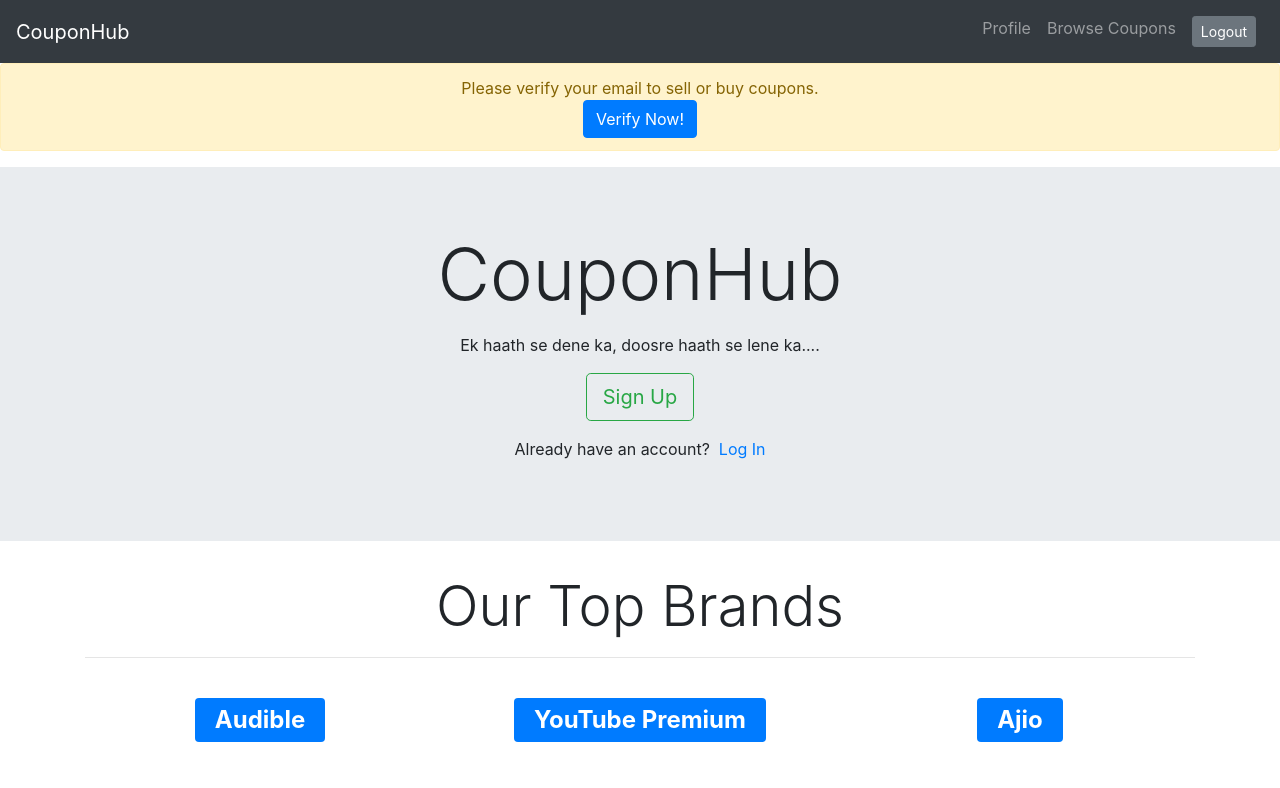
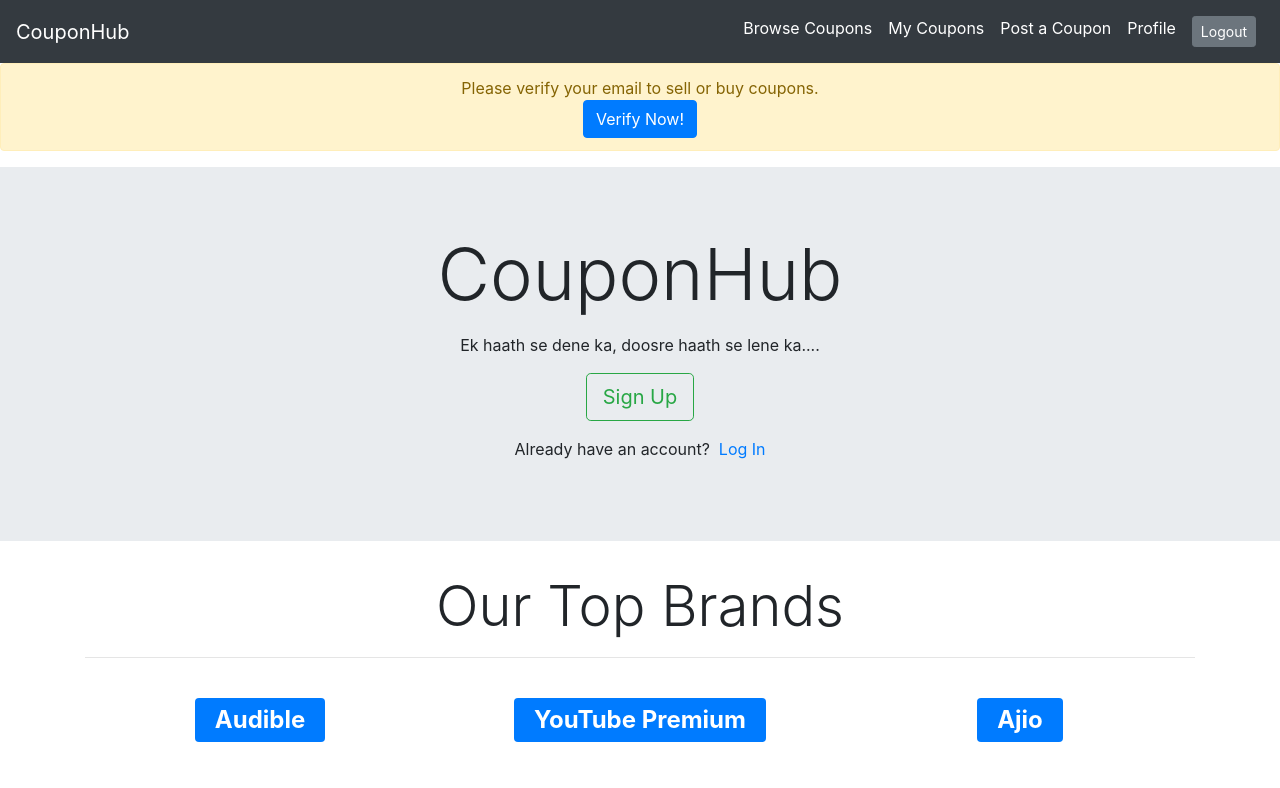
Before and after one commit to inframarauder/couponhub-frontend, a React (Create React App) app: page / in a window 1280 px wide. Shown: the top 788 px of the page. Built offline with nearby package versions, Linux system fonts and the light colour scheme; sample sign-in values are in the browser's storage.

Commit message:
navbar fixes

```diff
--- a/src/components/Header.js
+++ b/src/components/Header.js
@@ -18,14 +18,23 @@
 
   return auth.isLoggedIn ? (
     <>
-      <Navbar bg="dark" variant="dark">
+      <Navbar collapseOnSelect expand="lg" bg="dark" variant="dark">
         <Navbar.Brand href="/">CouponHub</Navbar.Brand>
-        <Navbar.Toggle />
-        <Navbar.Collapse>
+        <Navbar.Toggle aria-controls="responsive-navbar-nav" />{" "}
+        <Navbar.Collapse id="responsive-navbar-nav">
           <Nav className="ml-auto">
-            <Nav.Link href="/profile">Profile</Nav.Link>
-            <Nav.Link href="/coupons">Browse Coupons</Nav.Link>
-
+            <Nav.Link href="/coupons" active>
+              Browse Coupons
+            </Nav.Link>
+            <Nav.Link href="/my_coupons" active>
+              My Coupons
+            </Nav.Link>
+            <Nav.Link href="/post_coupon" active>
+              Post a Coupon
+            </Nav.Link>
+            <Nav.Link href="/profile" active>
+              Profile
+            </Nav.Link>
             <Nav.Link>
               <Button
                 variant="secondary"
```
